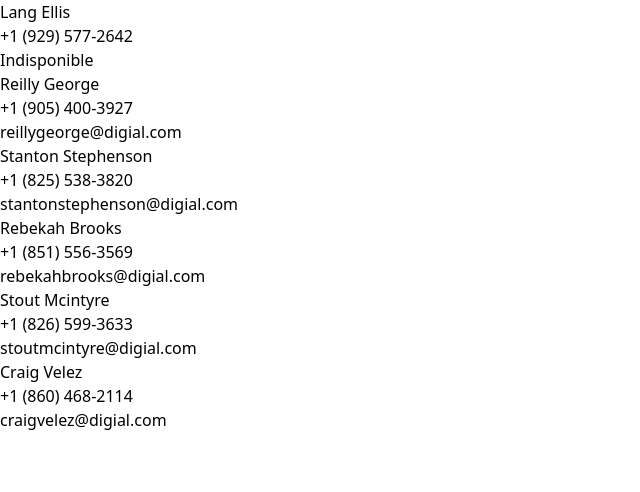
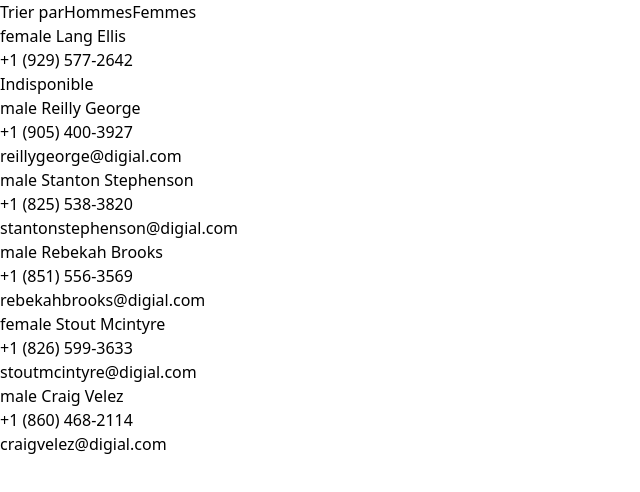
Before and after one commit to Serge-Mane/gestion-des-utilisateurs-, a React (Vite) app: page / in a window 1280 px wide. Shown: the top 492 px of the page, without its empty margins (0-640 px from the left). Built offline with nearby package versions, Linux system fonts and the light colour scheme.

Commit message:
les evenements

```diff
--- a/src/pages/Users.tsx
+++ b/src/pages/Users.tsx
@@ -18,17 +18,40 @@ type Props = {
 function Users({ users }: Props) {
     //const users = props.users;
     //const { users } = props;
+    const usersSorted: User[] = users;
+    const sortBy = (field: string) => {
+        console.log(field);
+        usersSorted.sort((firstUser: User, secondUser: User) => {
+            const fieldFirstUser = firstUser[field as keyof User] || "";
+            const fieldSecondtUser = secondUser[field as keyof User] || "";
+
+            if (fieldFirstUser > fieldSecondtUser) {
+                return 0;
+            }
+
+            if (fieldFirstUser < fieldSecondtUser) {
+                return -1;
+            }
+        });
+    };
     return (
-        <section className="grid md:grid-cols-3 gap-4">
-            {users.map(({ firstName, lastName, phone, email = "Indisponible" }: User) => (
+        <section >
+            <div className="flex justify-end items-center text-sm mt-4 mb-2 gap-2 ">
+                <span>Trier par</span>
+                <button type="button" className="border border-gray-100 bg-gray-50 rounded-md px-2 py-1 text-xs" onClick={() => sortBy("male")}>Hommes</button>
+                <button type="button" className="border border-gray-100 bg-gray-50 rounded-md px-2 py-1 text-xs" onClick={() => sortBy("female")}>Femmes</button>
+            </div>
+            <div className="grid md:grid-cols-3 gap-4">
+                {usersSorted.map(({ gender, firstName, lastName, phone, email = "Indisponible" }: User) => (
                     <article className="text-xl rounded-lg bg-gray-200 border border-gray-800 p-1.5">
                         <h3 className="text-2xl">
-                        {firstName}  {lastName}
+                            {gender} {firstName}  {lastName}
                         </h3>
                         <p>{phone}</p>
                         <p>{email}</p>
                     </article>
                 ))}
+            </div>
         </section>
     );
 }
```
Lines whose indentation alone changed are shown as unchanged.
